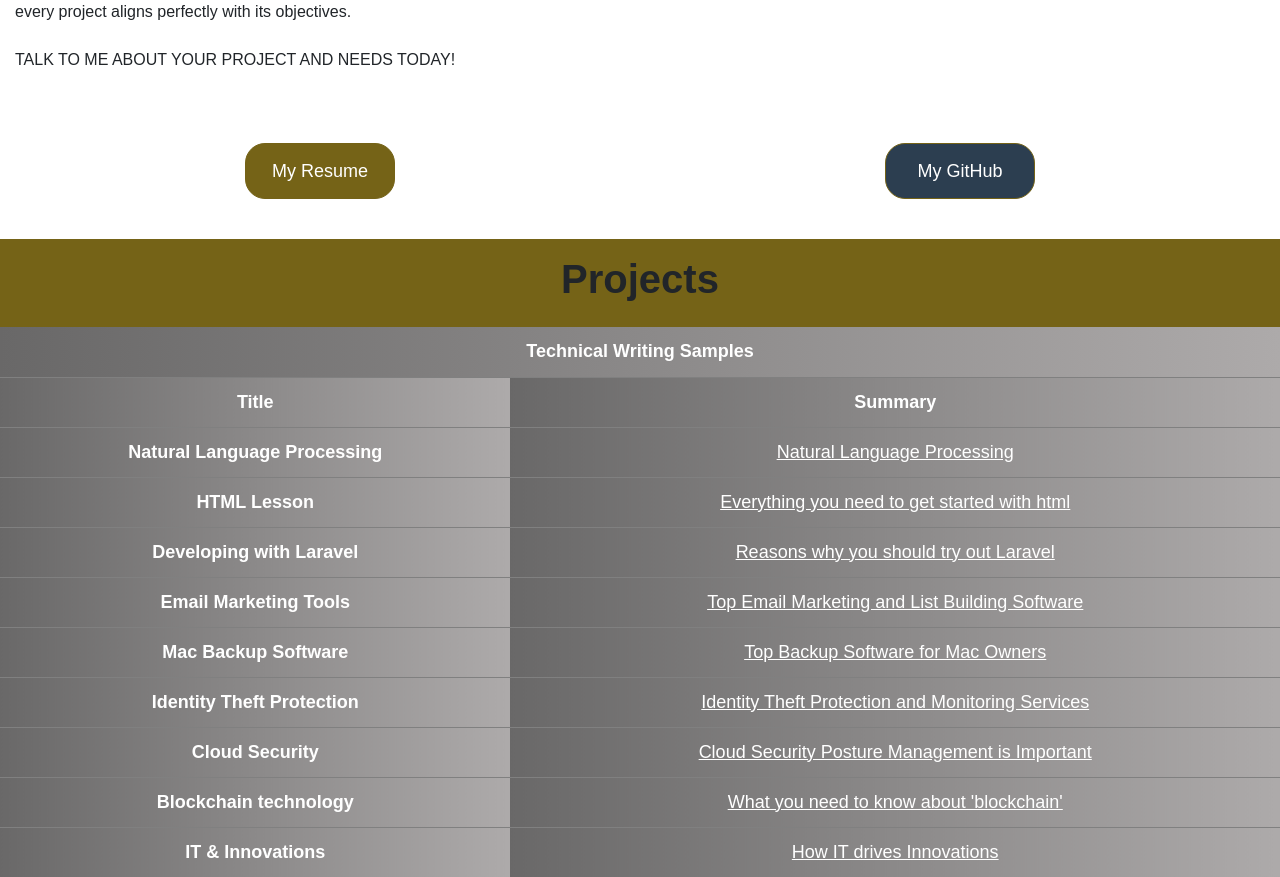
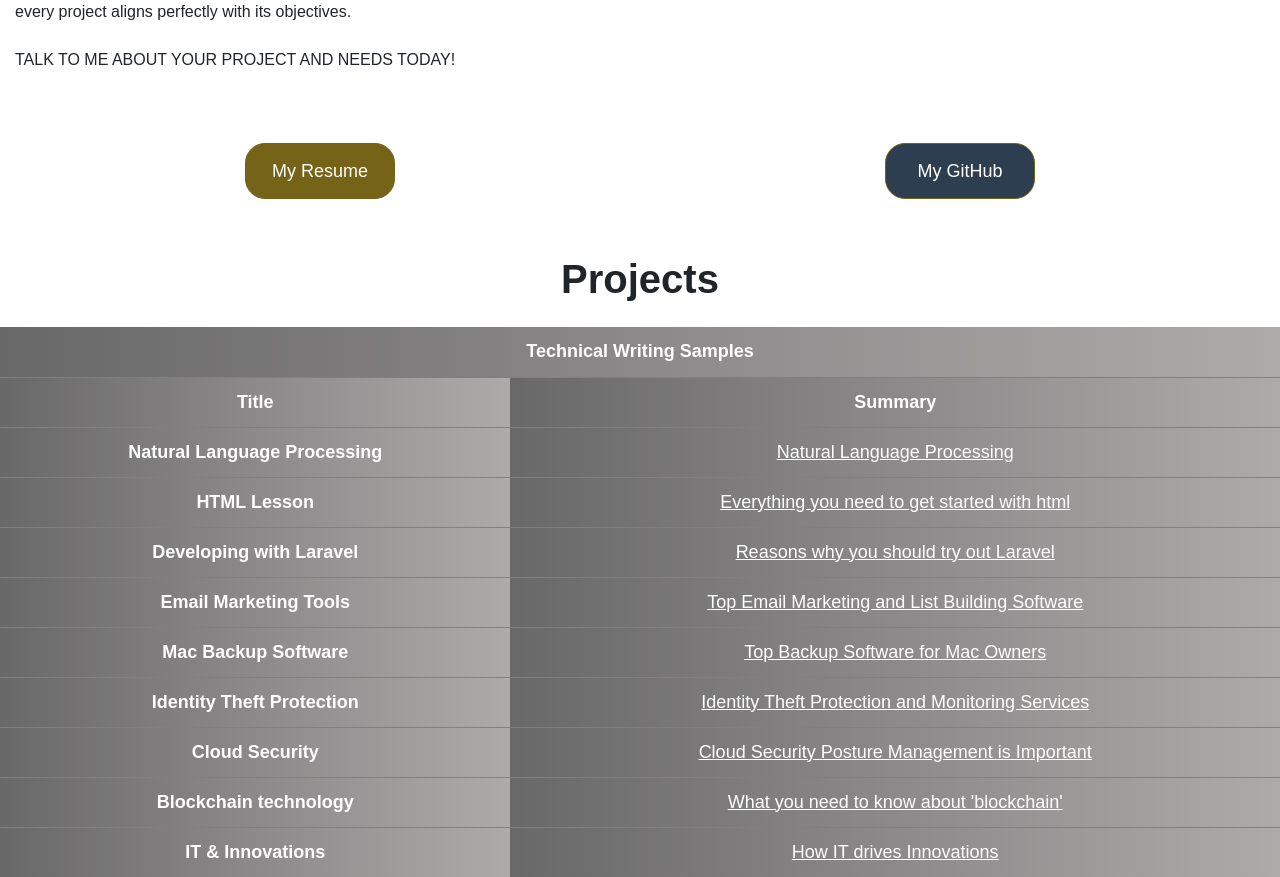
Before and after one commit to classAnon/portfolio3, a Flask app: page / in a window 1280 px wide. Shown: the part 1511-2388 px from the top of the page. Run offline with Flask 2, Linux system fonts and the light colour scheme; some libraries are stand-ins or nearby versions; some web fonts are replaced.

Commit message:
table row colors

```diff
--- a/static/styles.css
+++ b/static/styles.css
@@ -157,7 +157,7 @@ blockquote{
 }
 
 #projects{
-    background-color: #756317;
+    background-color: #fff;
 }
 
 #projects h2{
@@ -173,9 +173,14 @@ blockquote{
     justify-content: center;
 }
 
-#tech-writing, #software-row {
-    background-color: #756317;
-    color: #fff;
+#tech-writing-row {
+    background-color: #7b3474; /* Replace with your desired color */
+    color: #ffffff;
+}
+
+#software-row {
+    background-color: #641a21; /* Replace with your desired color */
+    color: #ffffff;
 }
 
 
--- a/templates/home.html
+++ b/templates/home.html
@@ -99,7 +99,7 @@
 
         <div class="dev-table">
             <table>
-                <tr id="tech-writing">
+                <tr id="tech-writing-row">
                     <th colspan="2">Technical Writing Samples</th>
                 </tr>
                 <tr>
```
